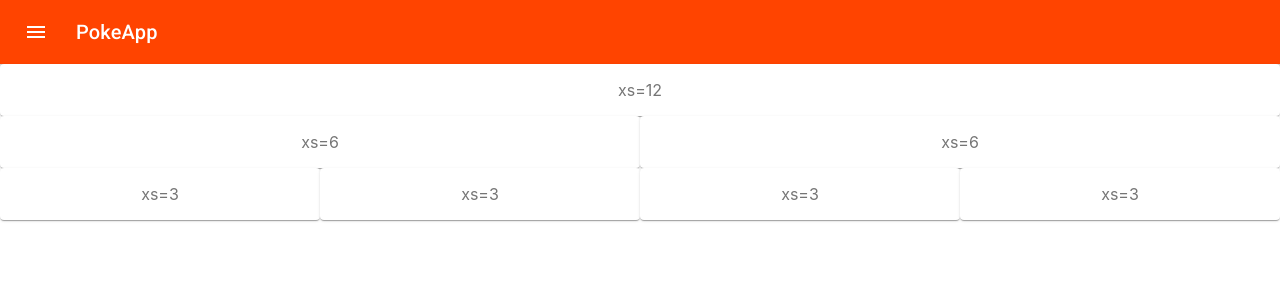
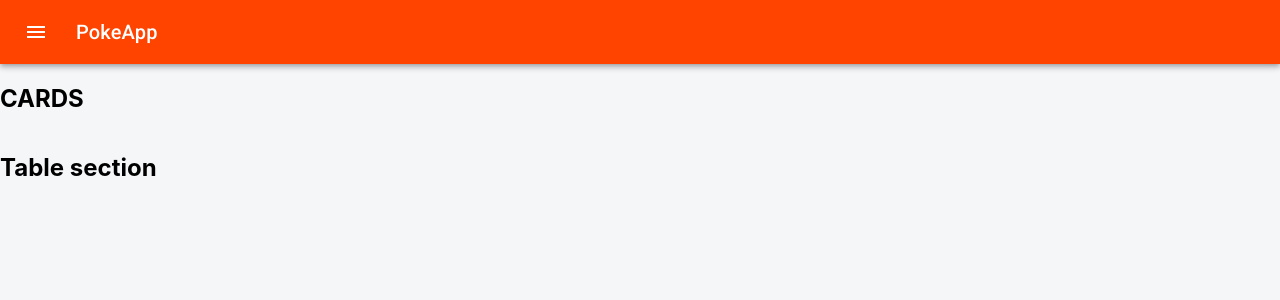
Before and after one commit to wolftrax5/pokexample, a React (Create React App) app: page / in a window 1280 px wide. Shown: the top 300 px of the page. Built offline with nearby package versions, Linux system fonts and the light colour scheme.

Commit message:
Add default background

```diff
--- a/src/Components/AppLayout/App.tsx
+++ b/src/Components/AppLayout/App.tsx
@@ -4,19 +4,13 @@ import { makeStyles, createStyles, Theme } from '@material-ui/core/styles';
 import { theme } from '../../styles/theme';
 import { HeaderBar } from '../HeaderBar';
 
-import Paper from '@material-ui/core/Paper';
 import Grid from '@material-ui/core/Grid';
 
 const useStyles = makeStyles((theme: Theme) =>
   createStyles({
     root: {
       flexGrow: 1,
-    },
-    paper: {
-      padding: theme.spacing(2),
-      textAlign: 'center',
-      color: theme.palette.text.secondary,
-    },
+    }
   }),
 );
 function App() {
@@ -25,27 +19,12 @@ function App() {
     <ThemeProvider theme={theme}>
       <HeaderBar></HeaderBar>
        <div className={classes.root}>
-      <Grid container >
-        <Grid item xs={12}>
-          <Paper className={classes.paper} >xs=12</Paper>
+      <Grid container direction='column'>
+        <Grid item>
+            <h2>CARDS</h2>
         </Grid>
-        <Grid item xs={6}>
-          <Paper className={classes.paper} >xs=6</Paper>
-        </Grid>
-        <Grid item xs={6}>
-          <Paper className={classes.paper} >xs=6</Paper>
-        </Grid>
-        <Grid item xs={3}>
-          <Paper className={classes.paper} >xs=3</Paper>
-        </Grid>
-        <Grid item xs={3}>
-          <Paper className={classes.paper} >xs=3</Paper>
-        </Grid>
-        <Grid item xs={3}>
-          <Paper className={classes.paper} >xs=3</Paper>
-        </Grid>
-        <Grid item xs={3}>
-          <Paper className={classes.paper} >xs=3</Paper>
+        <Grid item>
+          <h2>Table section</h2>
         </Grid>
       </Grid>
     </div>
--- a/src/index.css
+++ b/src/index.css
@@ -1,5 +1,6 @@
 body {
   margin: 0;
+  background-color: #F4f6f8;
   font-family: -apple-system, BlinkMacSystemFont, 'Segoe UI', 'Roboto', 'Oxygen',
     'Ubuntu', 'Cantarell', 'Fira Sans', 'Droid Sans', 'Helvetica Neue',
     sans-serif;
```
